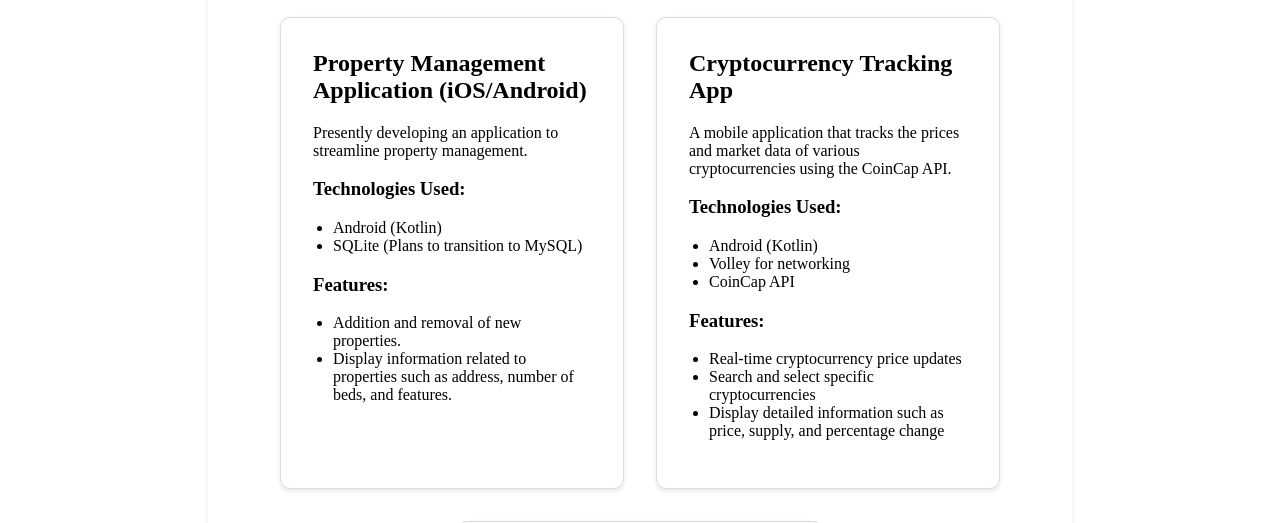
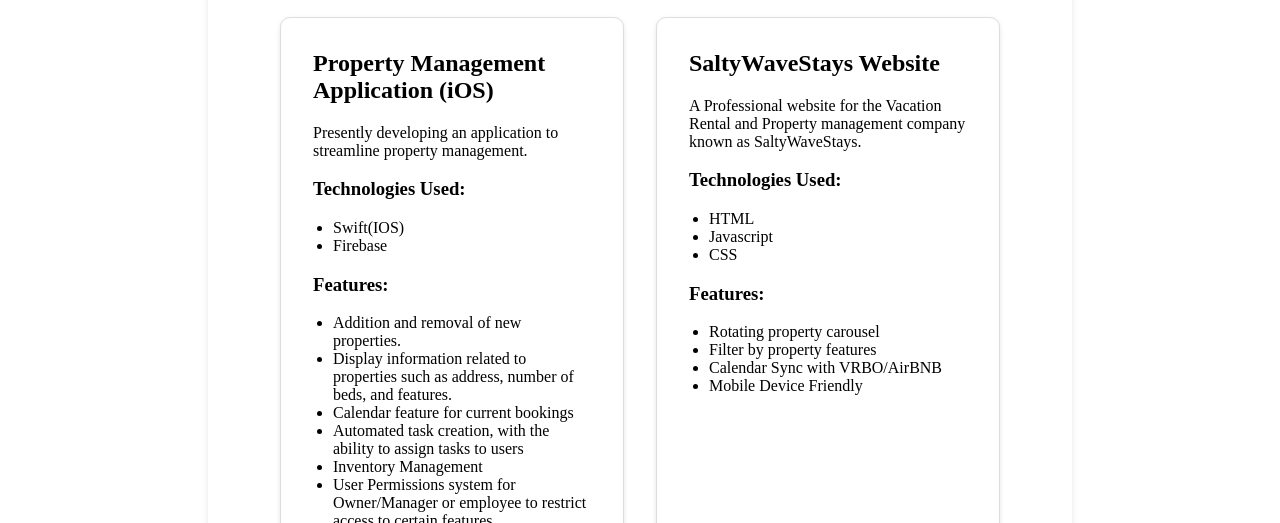
Before and after one commit to PascalBrassat/Portfolio, a plain HTML site: page projects.html in a window 1280 px wide. Shown: the part 277-800 px from the top of the page. Drawn offline with Linux system fonts and the light colour scheme.

Commit message:
Update projects.html

```diff
--- a/projects.html
+++ b/projects.html
@@ -30,17 +30,38 @@
             <h1>My Projects</h1>
             <div class="project-grid">
                 <div class="project-card">
-                    <h2>Property Management Application (iOS/Android)</h2>
+                    <h2>Property Management Application (iOS)</h2>
                     <p>Presently developing an application to streamline property management.</p>
                     <h3>Technologies Used:</h3>
                     <ul>
-                        <li>Android (Kotlin)</li>
-                        <li>SQLite (Plans to transition to MySQL)</li>
+                        <li>Swift(IOS)</li>
+                        <li>Firebase</li>
                     </ul>
                     <h3>Features:</h3>
                     <ul>
                         <li>Addition and removal of new properties.</li>
                         <li>Display information related to properties such as address, number of beds, and features.</li>
+                        <li>Calendar feature for current bookings</li>
+                        <li>Automated task creation, with the ability to assign tasks to users</li>
+                        <li>Inventory Management</li>
+                        <li>User Permissions system for Owner/Manager or employee to restrict access to certain features</li>
+                    </ul>
+                </div>
+                 <div class="project-card">
+                    <h2>SaltyWaveStays Website</h2>
+                    <p>A Professional website for the Vacation Rental and Property management company known as SaltyWaveStays.</p>
+                    <h3>Technologies Used:</h3>
+                    <ul>
+                        <li>HTML</li>
+                        <li>Javascript</li>
+                        <li>CSS</li>
+                    </ul>
+                    <h3>Features:</h3>
+                    <ul>
+                        <li>Rotating property carousel</li>
+                        <li>Filter by property features</li>
+                        <li>Calendar Sync with VRBO/AirBNB</li>
+                        <li>Mobile Device Friendly</li>
                     </ul>
                 </div>
                 <div class="project-card">
```
